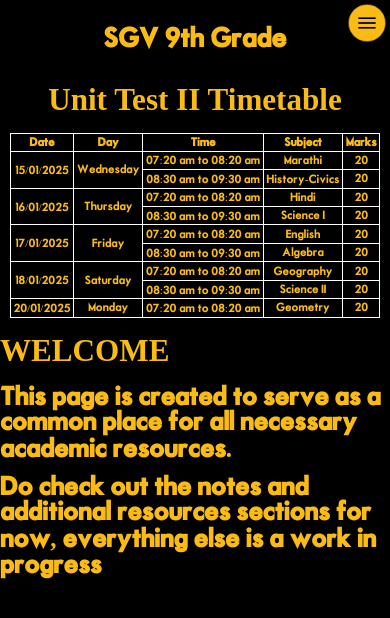
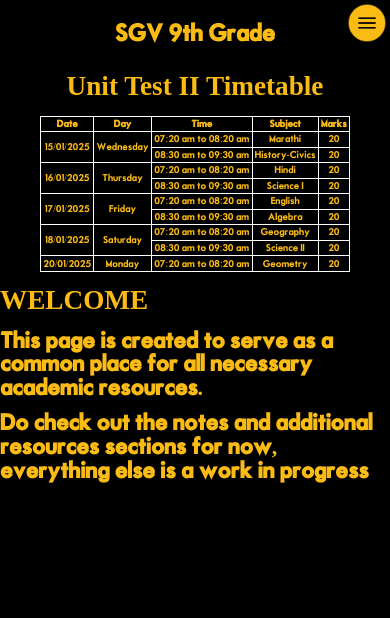
Before and after one commit to DhanushVDPT/sgvnext, a Next.js app: page / in a window 390 px wide. Shown: the top 618 px of the page. Built offline with nearby package versions, Linux system fonts and the light colour scheme; a web font is replaced by a local one.

Commit message:
Update global.css mobile font adjust

```diff
--- a/styles/global.css
+++ b/styles/global.css
@@ -196,10 +196,10 @@ li a:visited{
 
 @media screen and (max-width:535px){
     body{
-        font-size: 0.8em;
+        font-size: 0.7em;
     }
     th, td{
-        font-size: 0.63em;
+        font-size: 0.6em;
     }
     .subject{
         flex-direction: column;
```
